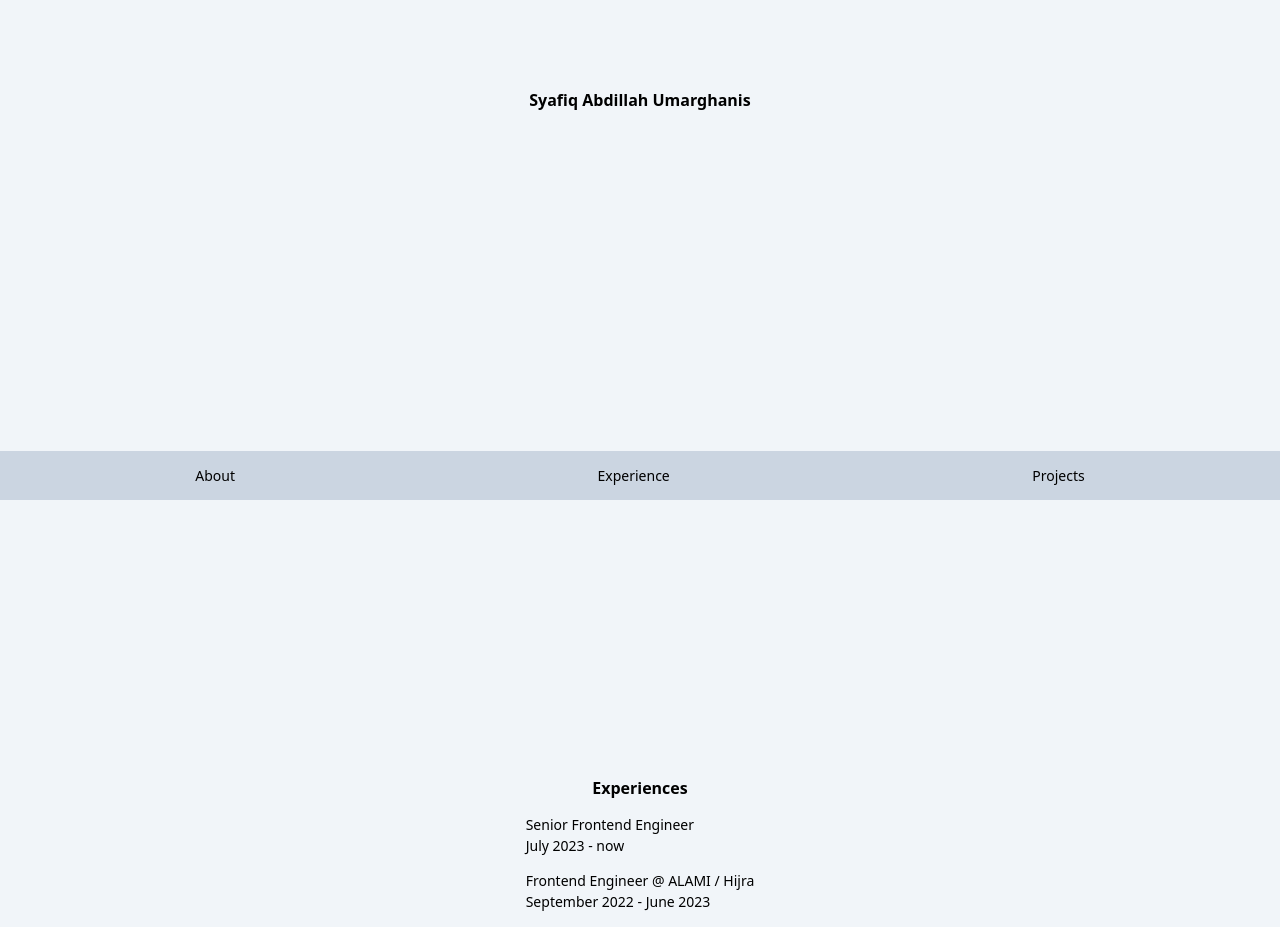
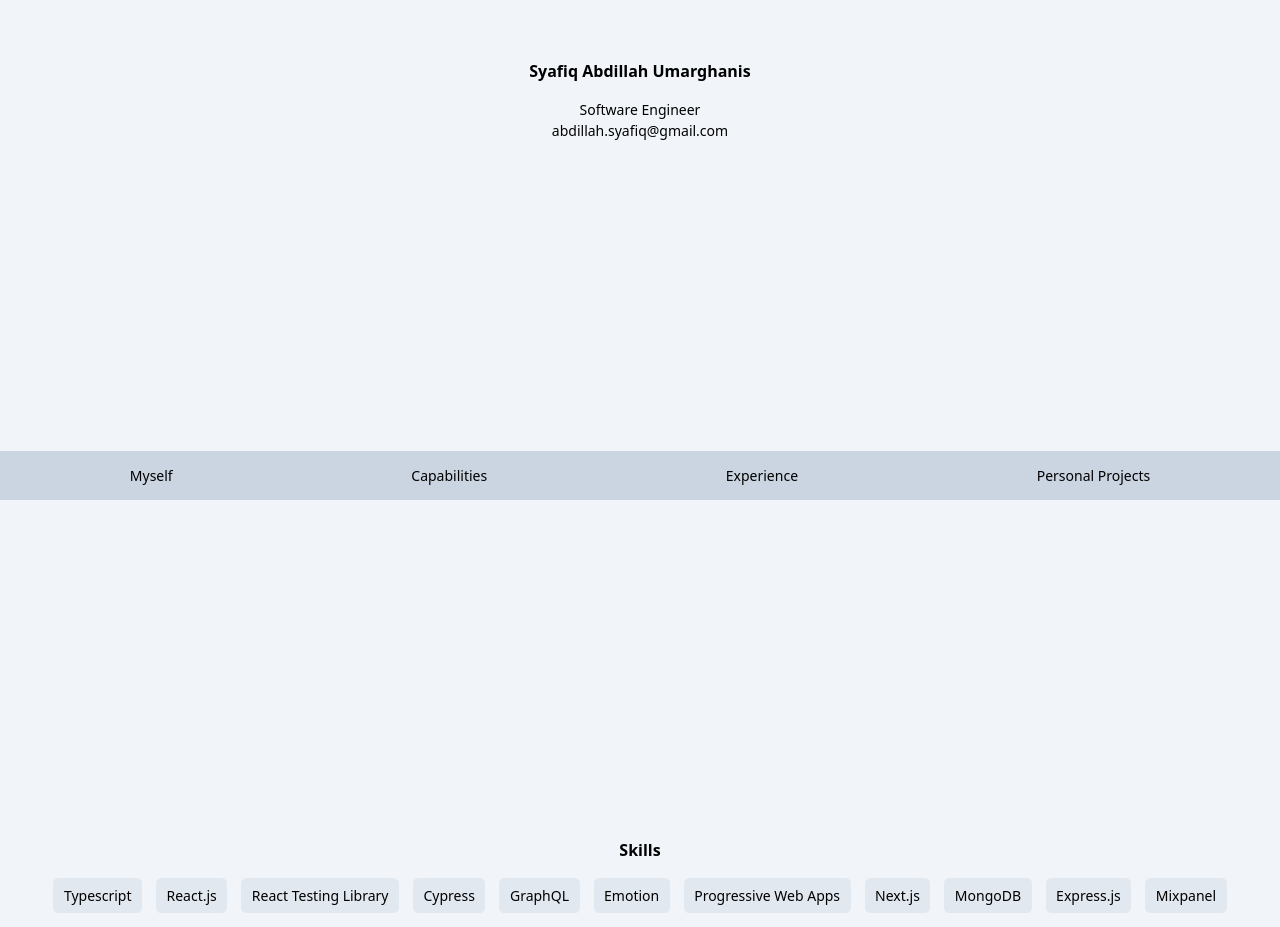
Before and after one commit to syafiqabdillah/portfolio-2025, a Svelte app: page / in a window 1280 px wide. Shown: the part 300-1227 px from the top of the page. Built offline with nearby package versions, Linux system fonts and the light colour scheme.

Commit message:
update content

```diff
--- a/index.html
+++ b/index.html
@@ -4,7 +4,7 @@
     <meta charset="UTF-8" />
     <link rel="icon" type="image/svg+xml" href="/vite.svg" />
     <meta name="viewport" content="width=device-width, initial-scale=1.0" />
-    <title>Vite + Svelte + TS</title>
+    <title>Portfolio of Syafiq Abdillah Umarghanis</title>
   </head>
   <body>
     <div id="app"></div>
--- a/src/App.svelte
+++ b/src/App.svelte
@@ -3,10 +3,12 @@
   import Experience from "./component/Experience.svelte";
   import NavBottom from "./component/NavBottom.svelte";
   import Project from "./component/Project.svelte";
+  import Skill from "./component/Skill.svelte";
 </script>
 
 <main class="px-4 bg-slate-100">
   <About />
+  <Skill />
   <Experience />
   <Project />
   <NavBottom />
--- a/src/app.css
+++ b/src/app.css
@@ -9,6 +9,7 @@
 h1, h2, h3, h4, h5, h6 {
   font-weight: 600;
   font-size: 16px;
+  margin-bottom: 16px;
 }
 
 .debug {
--- a/src/component/About.svelte
+++ b/src/component/About.svelte
@@ -1,8 +1,14 @@
 <script>
-  import { name } from "../constants";
+  import { profile } from "../constants";
   import Container from "./Container.svelte";
 </script>
 
 <Container id="about">
-  <h1>{name}</h1>
+  <h1>{profile.name}</h1>
+  <div>
+    {profile.title}
+  </div>
+  <div>
+    {profile.email}
+  </div>
 </Container>
--- a/src/component/Container.svelte
+++ b/src/component/Container.svelte
@@ -1,7 +1,7 @@
 <script>
-  const { id } = $props();
+  const { id, children } = $props();
 </script>
 
 <section class="min-h-screen flex flex-col justify-center items-center" {id}>
-  <slot />
+  {@render children?.()}
 </section>
--- a/src/component/Experience.svelte
+++ b/src/component/Experience.svelte
@@ -4,7 +4,7 @@
 </script>
 
 <Container id="experience">
-  <h2 class="mb-4" id="experience">Experiences</h2>
+  <h2 id="experience">Experiences</h2>
   <div class="flex flex-col gap-4">
     {#each experiences as { name, timeline, description }}
       <div class="flex flex-col justify-between">
--- a/src/component/NavBottom.svelte
+++ b/src/component/NavBottom.svelte
@@ -1,12 +1,15 @@
 <script>
   const menu = [
-    { name: "About", id: "about" },
+    { name: "Myself", id: "about" },
+    { name: "Capabilities", id: "skill" },
     { name: "Experience", id: "experience" },
-    { name: "Projects", id: "projects" },
+    { name: "Personal Projects", id: "projects" },
   ];
 </script>
 
-<div class="fixed bottom-0 left-0 right-0 bg-slate-300 flex justify-around p-4">
+<div
+  class="fixed bottom-0 left-0 right-0 bg-slate-300 flex justify-around p-4 flex-wrap gap-2"
+>
   {#each menu as nav}
     <a href={`#${nav.id}`}>{nav.name}</a>
   {/each}
--- /dev/null
+++ b/src/component/Skill.svelte
@@ -0,0 +1,25 @@
+<script lang="ts">
+  import { projects } from "../constants";
+  import Container from "./Container.svelte";
+  const skills: string[] = [];
+  for (let i = 0; i < projects.length; i++) {
+    for (let j = 0; j < projects[i].tech.length; j++) {
+      if (!skills.includes(projects[i].tech[j])) {
+        skills.push(projects[i].tech[j]);
+      }
+    }
+  }
+</script>
+
+<Container id="skill">
+  <h2>Skills</h2>
+  <div class="flex flex-wrap gap-4 px-4 justify-center">
+    {#each skills as skill}
+      <div
+        class="bg-slate-200 hover:bg-slate-300 py-2 px-3 rounded-md hover:scale-[1.3] transition-all"
+      >
+        {skill}
+      </div>
+    {/each}
+  </div>
+</Container>
--- a/src/constants.ts
+++ b/src/constants.ts
@@ -1,6 +1,10 @@
 import type { Experience, Project, Social } from "./types";
 
-export const name = "Syafiq Abdillah Umarghanis";
+export const profile = {
+  name: "Syafiq Abdillah Umarghanis",
+  title: "Software Engineer",
+  email: "abdillah.syafiq@gmail.com",
+};
 
 export const experiences: Experience[] = [
   {
```
